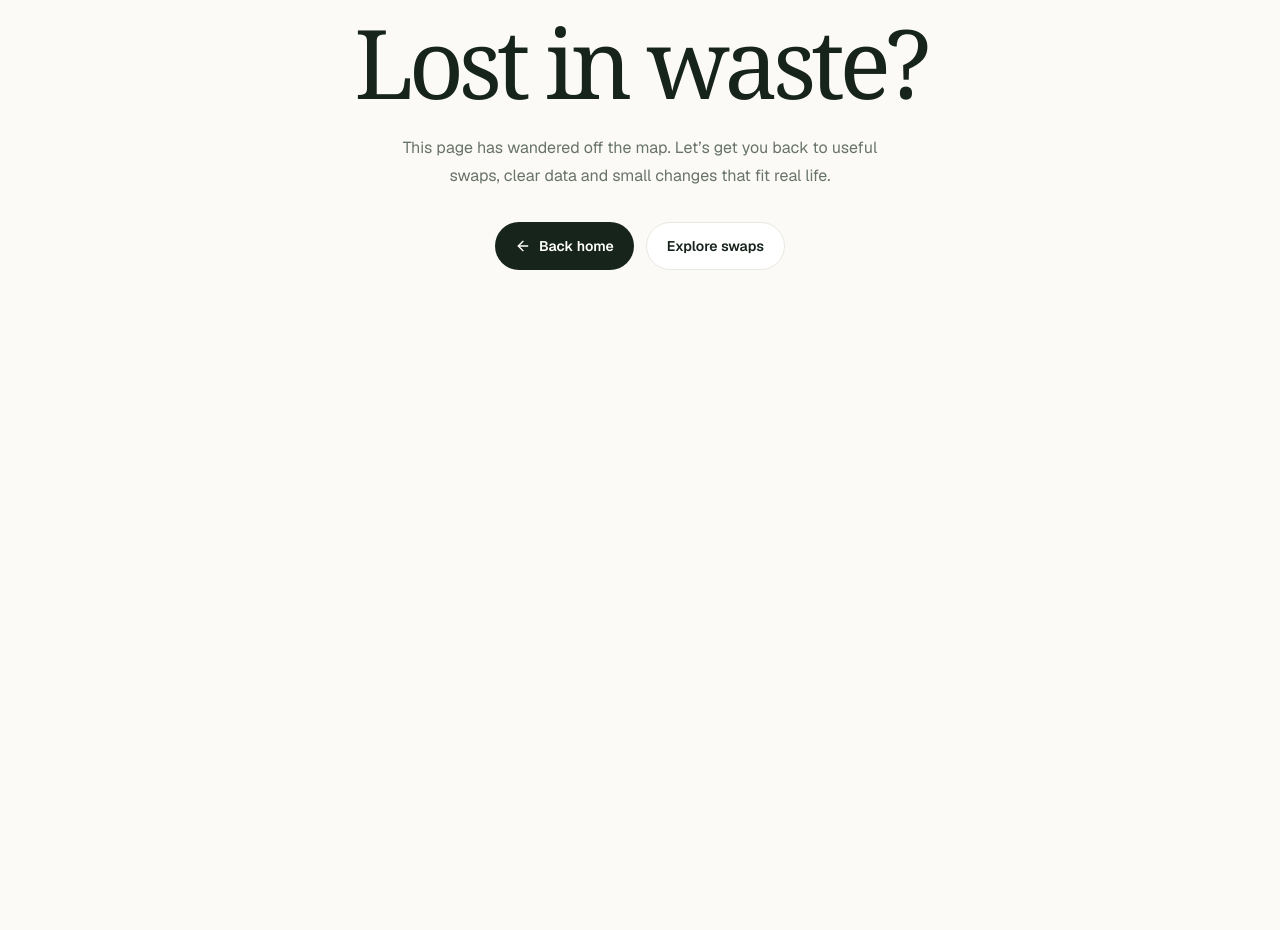
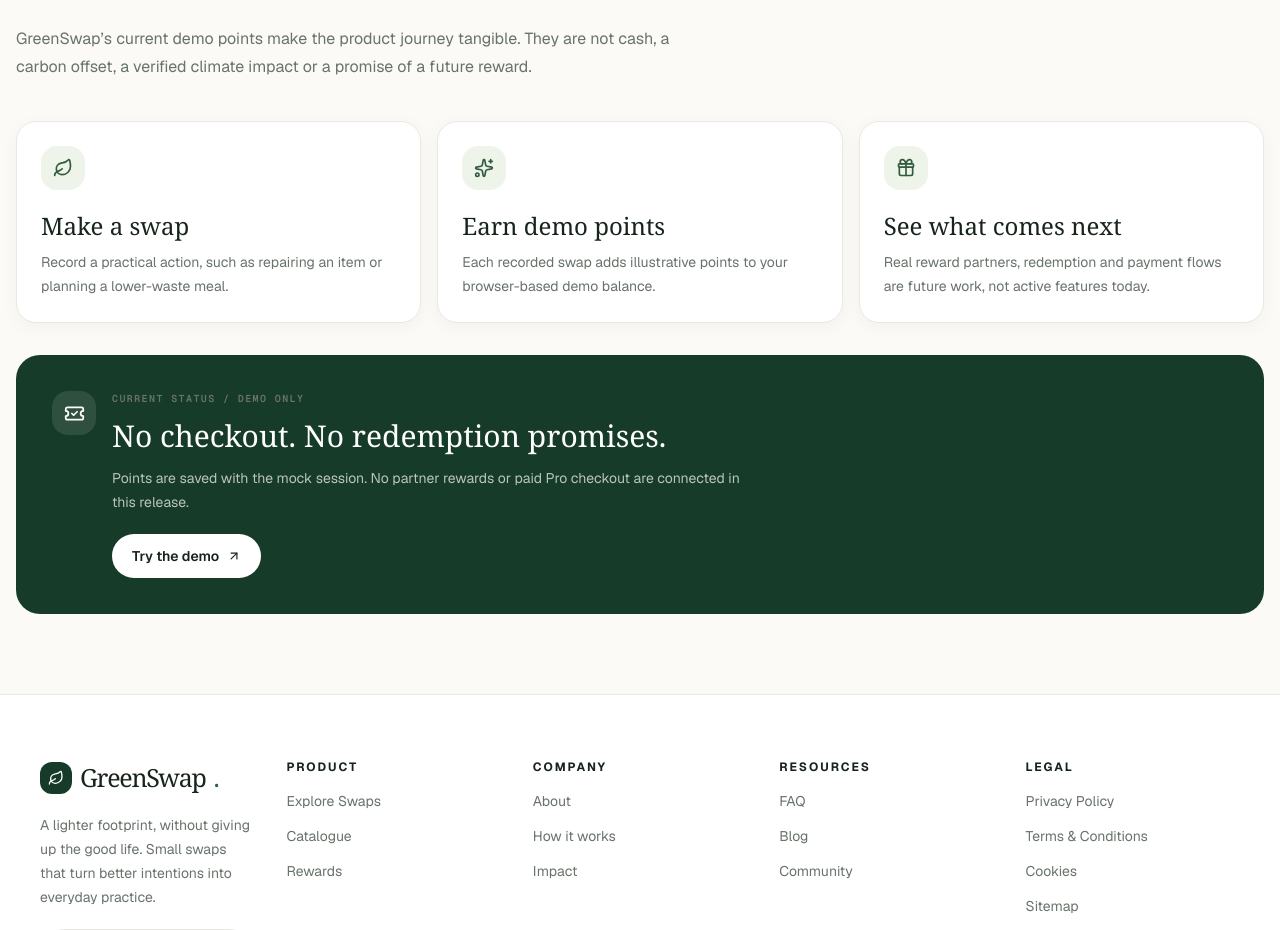
Before and after one commit to akashsharmapb09-cpu/sustainable-app, a Next.js app: page /rewards in a window 1280 px wide. Before the commit this address had no page. Shown: the part 318-1248 px from the top of the page. Before the commit the page ends 800 px from the top, so only its background shows below. Built offline with nearby package versions, Linux system fonts and the light colour scheme.

Commit message:
build: add rewards, impact, FAQ and editorial pages

```diff
--- /dev/null
+++ b/app/(marketing)/rewards/page.tsx
@@ -0,0 +1,12 @@
+import Link from 'next/link';
+import { ArrowUpRight, Gift, Leaf, Sparkles, TicketCheck } from 'lucide-react';
+
+export const metadata = { title: 'Rewards', description: 'Learn how GreenSwap demo points work and what is planned next.' };
+
+export default function RewardsPage() {
+  return <section className="container-shell py-12 sm:py-16 lg:py-20">
+    <p className="eyebrow">REWARDS / GOOD HABITS, GENTLE NUDGES</p><h1 className="mt-4 max-w-4xl font-serif text-5xl leading-[.98] tracking-editorial sm:text-6xl lg:text-7xl">Reward the habit. Don’t turn it into a score.</h1><p className="mt-5 max-w-2xl text-base leading-7 text-muted">GreenSwap’s current demo points make the product journey tangible. They are not cash, a carbon offset, a verified climate impact or a promise of a future reward.</p>
+    <div className="mt-10 grid gap-4 md:grid-cols-3">{[{icon:Leaf,title:'Make a swap',copy:'Record a practical action, such as repairing an item or planning a lower-waste meal.'},{icon:Sparkles,title:'Earn demo points',copy:'Each recorded swap adds illustrative points to your browser-based demo balance.'},{icon:Gift,title:'See what comes next',copy:'Real reward partners, redemption and payment flows are future work, not active features today.'}].map((item)=>{const Icon=item.icon;return <article className="card-edge p-6" key={item.title}><span className="grid h-11 w-11 place-items-center rounded-2xl bg-[#eef4ea] text-moss"><Icon size={20}/></span><h2 className="mt-5 font-serif text-2xl">{item.title}</h2><p className="mt-2 text-sm leading-6 text-muted">{item.copy}</p></article>;})}</div>
+    <div className="mt-8 rounded-3xl bg-moss-dark p-7 text-white sm:p-9"><div className="flex items-start gap-4"><span className="grid h-11 w-11 shrink-0 place-items-center rounded-2xl bg-white/10"><TicketCheck size={21}/></span><div><p className="eyebrow text-emerald-200">CURRENT STATUS / DEMO ONLY</p><h2 className="mt-3 font-serif text-3xl">No checkout. No redemption promises.</h2><p className="mt-3 max-w-2xl text-sm leading-6 text-white/70">Points are saved with the mock session. No partner rewards or paid Pro checkout are connected in this release.</p><Link href="/dashboard/explore" className="mt-5 inline-flex items-center gap-2 rounded-full bg-white px-5 py-3 text-sm font-semibold text-ink">Try the demo <ArrowUpRight size={14}/></Link></div></div></div>
+  </section>;
+}
```
